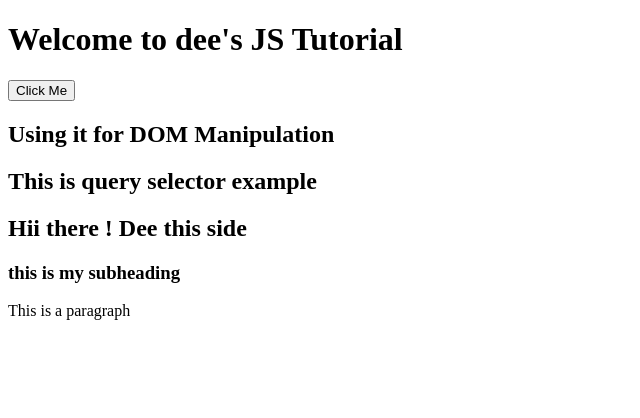
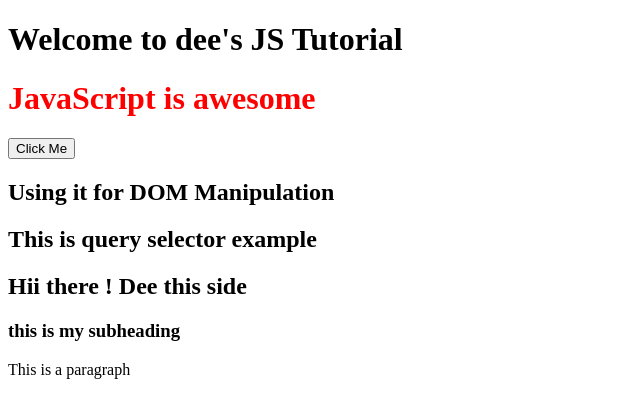
Before and after one commit to rharshitaaa21/JavaScriptTutorials, a plain HTML site: page index.html in a window 1280 px wide. Both pictures are taken after a click on the button "Click Me". Shown: the whole page, without its empty margins (0-640 px from the left). Drawn offline with Linux system fonts and the light colour scheme.

Commit message:
Updated Files

```diff
--- a/DOM.js
+++ b/DOM.js
@@ -67,3 +67,12 @@
 
 
 //DOM Events --------------------------
+// the basic events things does and what actions we take accordingly
+
+const button = document.querySelector('#btn');
+const heading = document.querySelector('#head');
+button.addEventListener('click',function(event){
+    heading.style.color = 'red';
+   // heading.style.fontSize = '50px';
+    console.log('button clicked')
+} );
--- a/index.html
+++ b/index.html
@@ -13,8 +13,42 @@
 <body>
     <h1>Welcome to dee's JS Tutorial</h1>
     <div id="firstcontainer" class="container">
-        <button id="clickme">Click Me</button>
+
     </div>
+
+
+
+
+
+
+
+
+
+
+    <div class="parent1">
+        <h1 id="head">JavaScript is awesome</h1>
+        <button id="btn">Click Me</button>
+    </div>
+
+
+
+
+
+
+
+
+
+
+
+
+
+
+
+
+
+
+
+
 
     <h2 id="heading" class="flag"> Using it for DOM Manipulation</h2>
     <h2 class="flag">This is query selector example</h2>
@@ -25,8 +59,8 @@
     </div>
     <div class="secondcontainer">
         <p>This is a paragraph </p>
+
     </div>
 </body>
 <script src="DOM.js"></script>
-
 </html>
```
